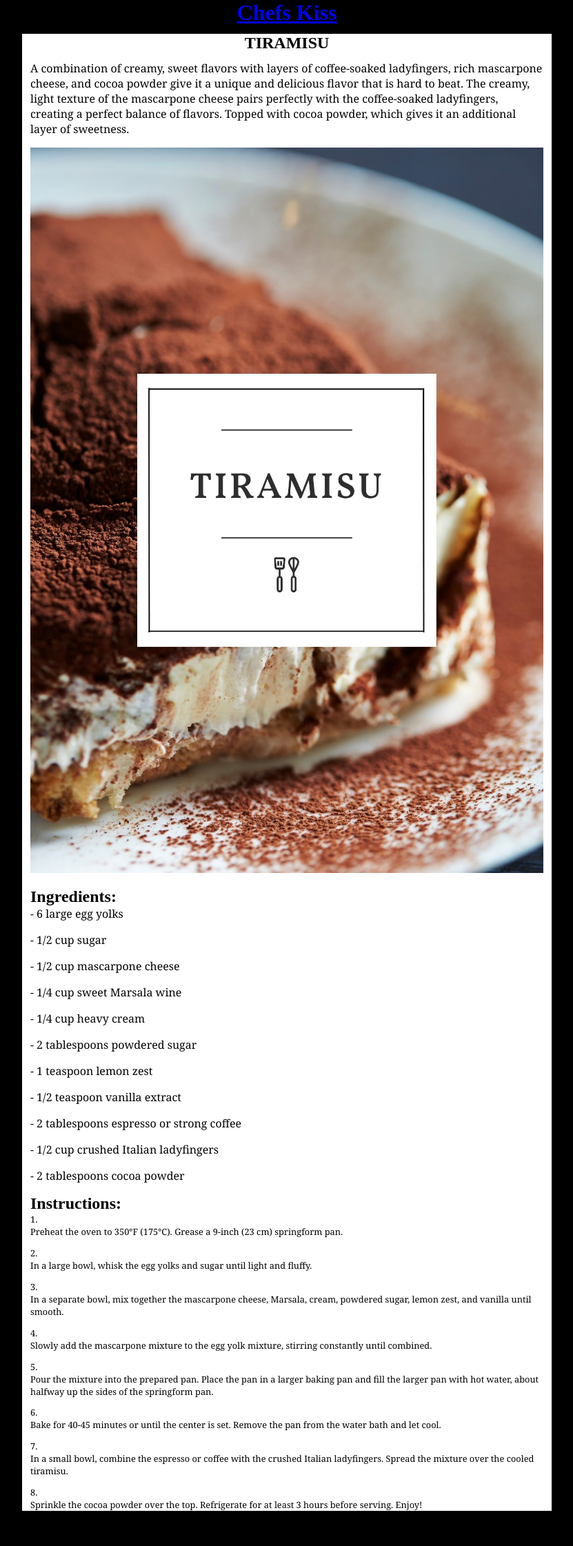
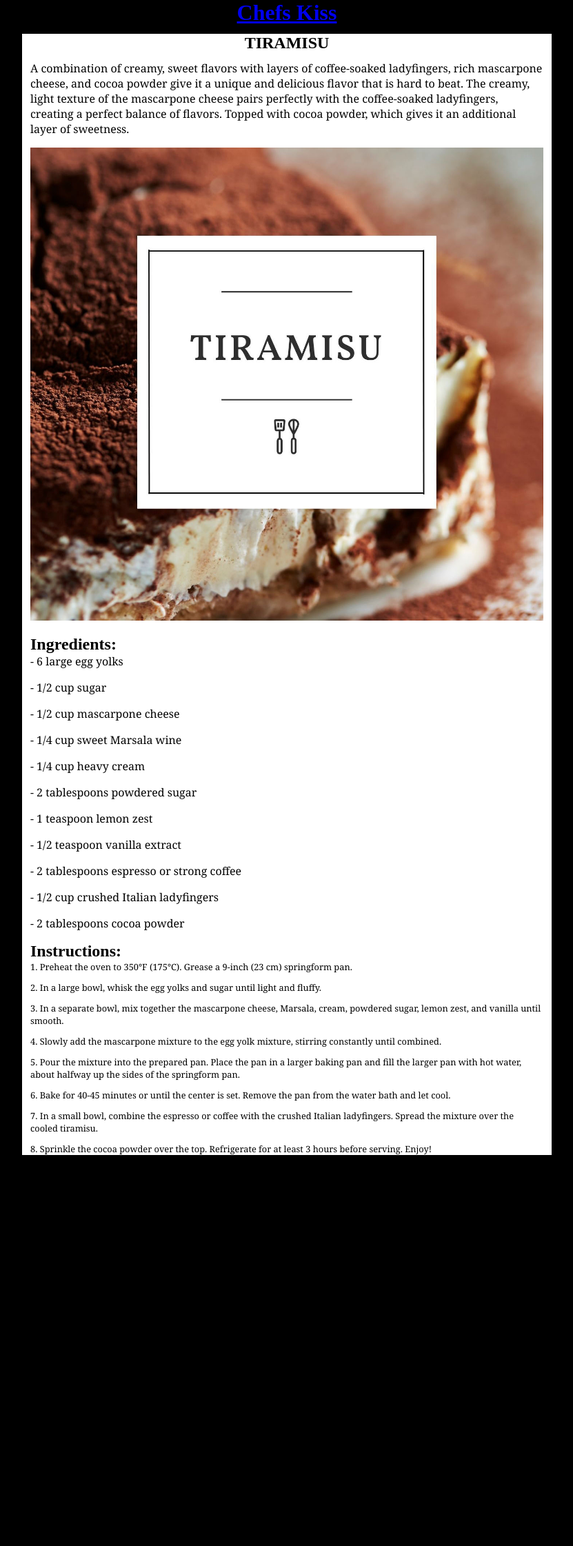
Before and after one commit to AmyLindsay1/ChefsKiss, a Jekyll site: the page built from _recipes/tiramisu.md, in a window 1280 px wide. Shown: the whole page at 69% size, without its empty margins (224-1055 px from the left). Built offline with Jekyll 4.4.1, drawn with Linux system fonts in a browser that asks for light colours; after the commit the page ends 1725 px from its top, so only the background shows below that.

Commit message:
Update Recipe “tiramisu”

```diff
--- a/_recipes/tiramisu.md
+++ b/_recipes/tiramisu.md
@@ -6,7 +6,7 @@ layout: recipe
 ---
 A combination of creamy, sweet flavors with layers of coffee-soaked ladyfingers, rich mascarpone cheese, and cocoa powder give it a unique and delicious flavor that is hard to beat. The creamy, light texture of the mascarpone cheese pairs perfectly with the coffee-soaked ladyfingers, creating a perfect balance of flavors. Topped with cocoa powder, which gives it an additional layer of sweetness.
 
-![](../uploads/6.jpg)
+![](../uploads/tira.jpg)
 
 ## Ingredients:
 
@@ -35,24 +35,10 @@ A combination of creamy, sweet flavors with layers of coffee-soaked ladyfingers,
 ## Instructions:
 
 1. Preheat the oven to 350°F (175°C). Grease a 9-inch (23 cm) springform pan.
-
-
 2. In a large bowl, whisk the egg yolks and sugar until light and fluffy.
-
-
 3. In a separate bowl, mix together the mascarpone cheese, Marsala, cream, powdered sugar, lemon zest, and vanilla until smooth.
-
-
 4. Slowly add the mascarpone mixture to the egg yolk mixture, stirring constantly until combined.
-
-
 5. Pour the mixture into the prepared pan. Place the pan in a larger baking pan and fill the larger pan with hot water, about halfway up the sides of the springform pan.
-
-
 6. Bake for 40-45 minutes or until the center is set. Remove the pan from the water bath and let cool.
-
-
 7. In a small bowl, combine the espresso or coffee with the crushed Italian ladyfingers. Spread the mixture over the cooled tiramisu.
-
-
 8. Sprinkle the cocoa powder over the top. Refrigerate for at least 3 hours before serving. Enjoy!
```
Also changed, not shown: uploads/tira.jpg (added).
